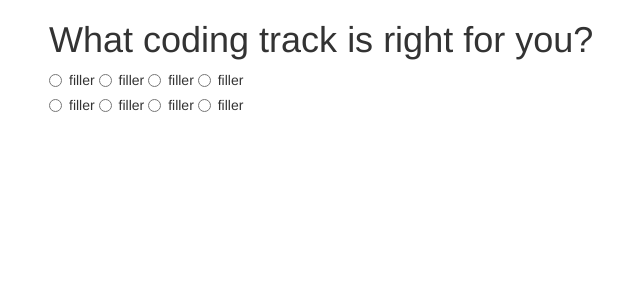
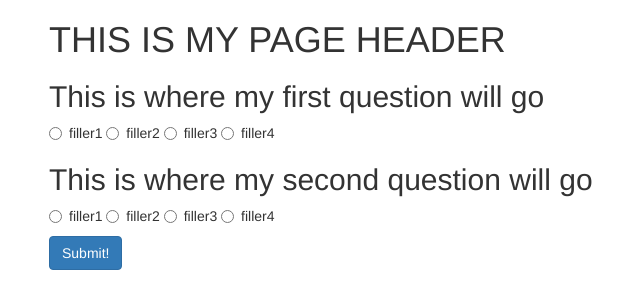
Before and after one commit to michaelkoceja/track-suggester, a plain HTML site: page index.html in a window 1280 px wide. Shown: the whole page, without its empty margins (21-661 px from the left). Drawn offline with Linux system fonts and the light colour scheme.

Commit message:
start writting js, add hidden answer section to html, add hidden id's to css

```diff
--- a/css/styles.css
+++ b/css/styles.css
@@ -0,0 +1,11 @@
+#hidden {
+  display: none;
+}
+
+#answer1 {
+  display: none;
+}
+
+#answer2 {
+  display: none;
+}
--- a/index.html
+++ b/index.html
@@ -9,48 +9,60 @@
   </head>
   <body>
     <div class="container">
-    <h1>What coding track is right for you?</h1>
+    <h1>THIS IS MY PAGE HEADER</h1>
+    <h2>This is where my first question will go</h2>
       <form id="formOne">
-        <!-- first set of questions -->
+<!-- first set of questions -->
         <div id="questions1" class="radio">
           <label>
-            <input type="radio" name="questions1" value="filler">
-            filler
+            <input type="radio" name="questions1" value="filler1">
+            filler1
           </label>
           <label>
-            <input type="radio" name="questions1" value="filler#">
-            filler
+            <input type="radio" name="questions1" value="filler2">
+            filler2
             </label>
           <label>
-            <input type="radio" name="questions1" value="filler">
-            filler
+            <input type="radio" name="questions1" value="filler3">
+            filler3
           </label>
           <label>
-            <input type="radio" name="questions1" value="filler">
-            filler
+            <input type="radio" name="questions1" value="filler4">
+            filler4
           </label>
         </div>
 <!-- Second set of questions -->
+        <h2>This is where my second question will go</h2>
         <div id="questions2" class="radio">
           <label>
-            <input type="radio" name="questions1" value="filler">
-            filler
+            <input type="radio" name="questions2" value="filler1">
+            filler1
           </label>
           <label>
-            <input type="radio" name="questions1" value="filler#">
-            filler
+            <input type="radio" name="questions2" value="filler2">
+            filler2
             </label>
           <label>
-            <input type="radio" name="questions1" value="filler">
-            filler
+            <input type="radio" name="questions2" value="filler3">
+            filler3
           </label>
           <label>
-            <input type="radio" name="questions1" value="filler">
-            filler
+            <input type="radio" name="questions2" value="filler4">
+            filler4
           </label>
-
         </div>
+        <button type="submit" class="btn btn-primary">Submit!</button>
       </form>
+<!-- This will be where the user gets their answer -->
+      <div class="answer">
+        <h2 id="hidden">With your submitted answers, it's recommended that you take a look into x course.</h2>
+          <div id="answer1" class="funky">
+            <p>I really hope this works!</p>
+          </div>
+          <div id="answer2" class="funky">
+            <p>This better work!</p>
+          </div>
+      </div>
     </div>
   </body>
 </html>
--- a/js/scripts.js
+++ b/js/scripts.js
@@ -0,0 +1,13 @@
+$(function() {
+  $("#formOne").submit(function(event) {
+    event.preventDefault();
+
+    var question1 = $("input:radio[name=question1]:checked").val();
+    var question2 = $("input:radio[name=question2]:checked").val();
+
+    if (question1 === "filler1" && question2 === "filler1") {
+      $(".funky").hide();
+      $("#answer1").show();
+    }
+  });
+});
```
